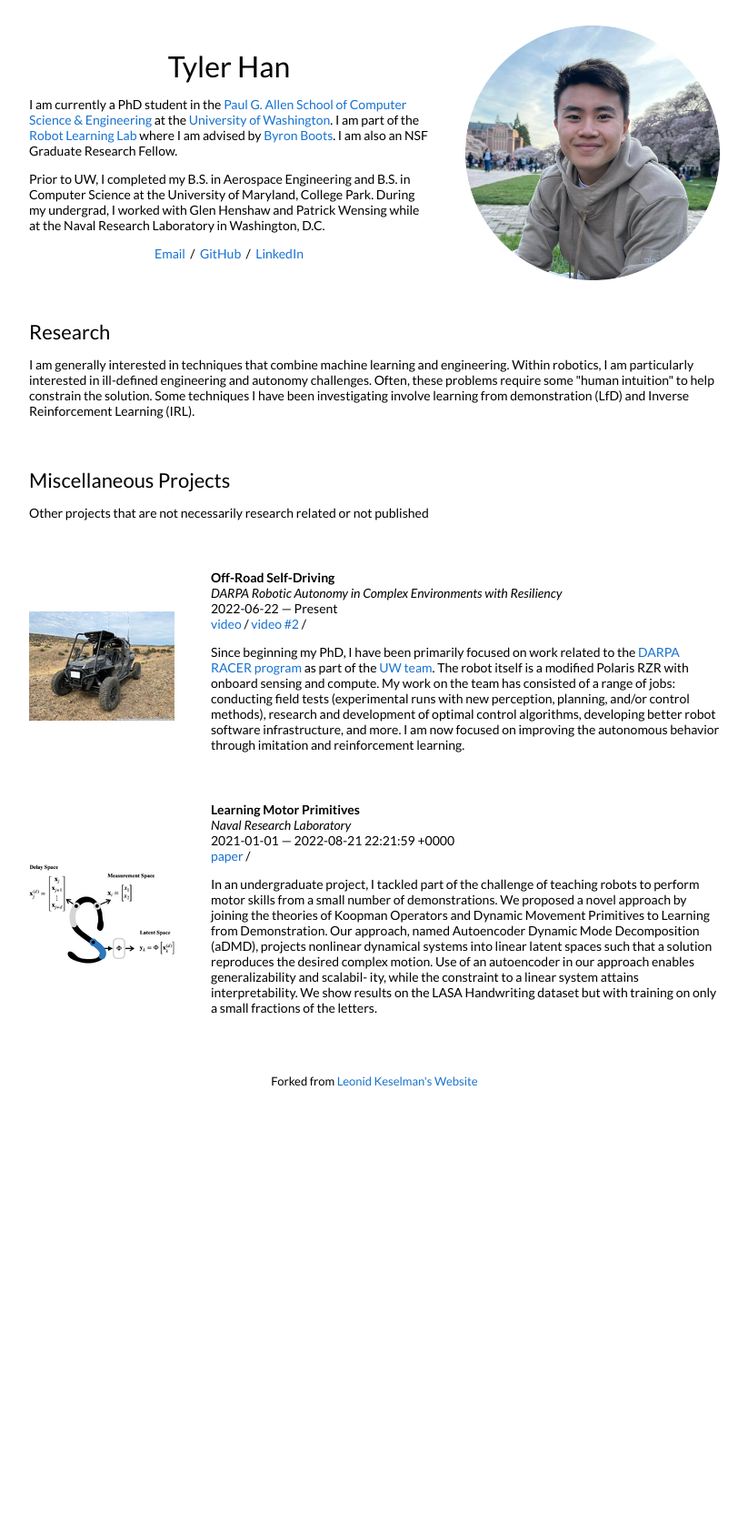
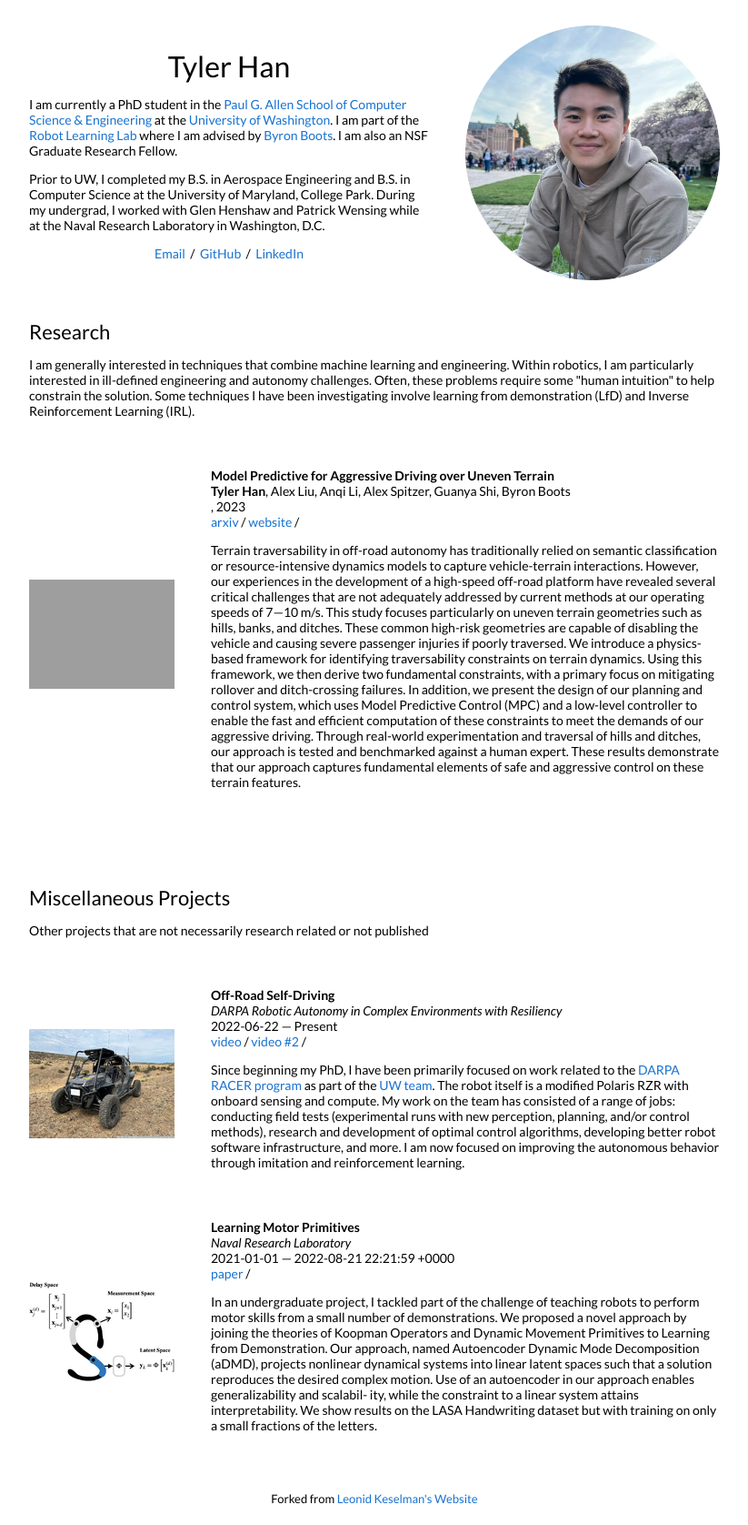
Before and after one commit to thanandnow/thanandnow.github.io, a Jekyll site: the page built from _posts/2023-10-15-off-road-mpc.markdown, in a window 1280 px wide. Shown: the whole page at 91% size, without its empty margins (228-1051 px from the left). Built offline with Jekyll 4.4.1, drawn with Linux system fonts in a browser that asks for light colours; before the commit the page ends 1217 px from its top, so only the background shows below that.

Commit message:
adding off road mpc paper

```diff
--- a/_layouts/default.html
+++ b/_layouts/default.html
@@ -62,7 +62,7 @@
             </td>
           </tr>
         </table>
-<!--
+
         <table style="width:100%;border:0px;border-spacing:0px;border-collapse:separate;margin-right:auto;margin-left:auto;">
 
           {% for post in site.posts %}
@@ -83,6 +83,9 @@
               {% if post.arxiv %}
               <a href="{{post.arxiv}}">arxiv</a> /
               {% endif %}
+              {% if post.website %}
+              <a href="{{post.website}}">website</a> /
+              {% endif %}
               {% if post.video %}
               <a href="{{post.video}}">video</a> /
               {% endif %}
@@ -102,11 +105,11 @@
           {% endif %}
           {% endfor %}
           {% endfor %}
-        </table> -->
+        </table>
 
-        <!-- <br>
         <br>
-        <br> -->
+        <br>
+        <br>
         <table style="width:100%;border:0px;border-spacing:0px;border-collapse:separate;margin-right:auto;margin-left:auto;">
           <tr>
             <td style="padding:2.5%;width:100%;vertical-align:middle">
--- /dev/null
+++ b/_posts/2023-10-15-off-road-mpc.markdown
@@ -0,0 +1,13 @@
+---
+layout: post
+title:  "Model Predictive for Aggressive Driving over Uneven Terrain"
+date:   2023-10-15 22:21:59 +00:00
+end_date:   Present
+image: /images/vditch.gif
+categories: research
+author: "Tyler Han"
+authors: "<strong>Tyler Han</strong>, Alex Liu, Anqi Li, Alex Spitzer, Guanya Shi, Byron Boots"
+arxiv: https://arxiv.org/abs/2311.12284.pdf
+website: https://sites.google.com/cs.washington.edu/off-road-mpc
+---
+Terrain traversability in off-road autonomy has traditionally relied on semantic classification or resource-intensive dynamics models to capture vehicle-terrain interactions. However, our experiences in the development of a high-speed off-road platform have revealed several critical challenges that are not adequately addressed by current methods at our operating speeds of 7—10 m/s. This study focuses particularly on uneven terrain geometries such as hills, banks, and ditches. These common high-risk geometries are capable of disabling the vehicle and causing severe passenger injuries if poorly traversed. We introduce a physics-based framework for identifying traversability constraints on terrain dynamics. Using this framework, we then derive two fundamental constraints, with a primary focus on mitigating rollover and ditch-crossing failures. In addition, we present the design of our planning and control system, which uses Model Predictive Control (MPC) and a low-level controller to enable the fast and efficient computation of these constraints to meet the demands of our aggressive driving. Through real-world experimentation and traversal of hills and ditches, our approach is tested and benchmarked against a human expert. These results demonstrate that our approach captures fundamental elements of safe and aggressive control on these terrain features.
```
Also changed, not shown: 1 other file.
